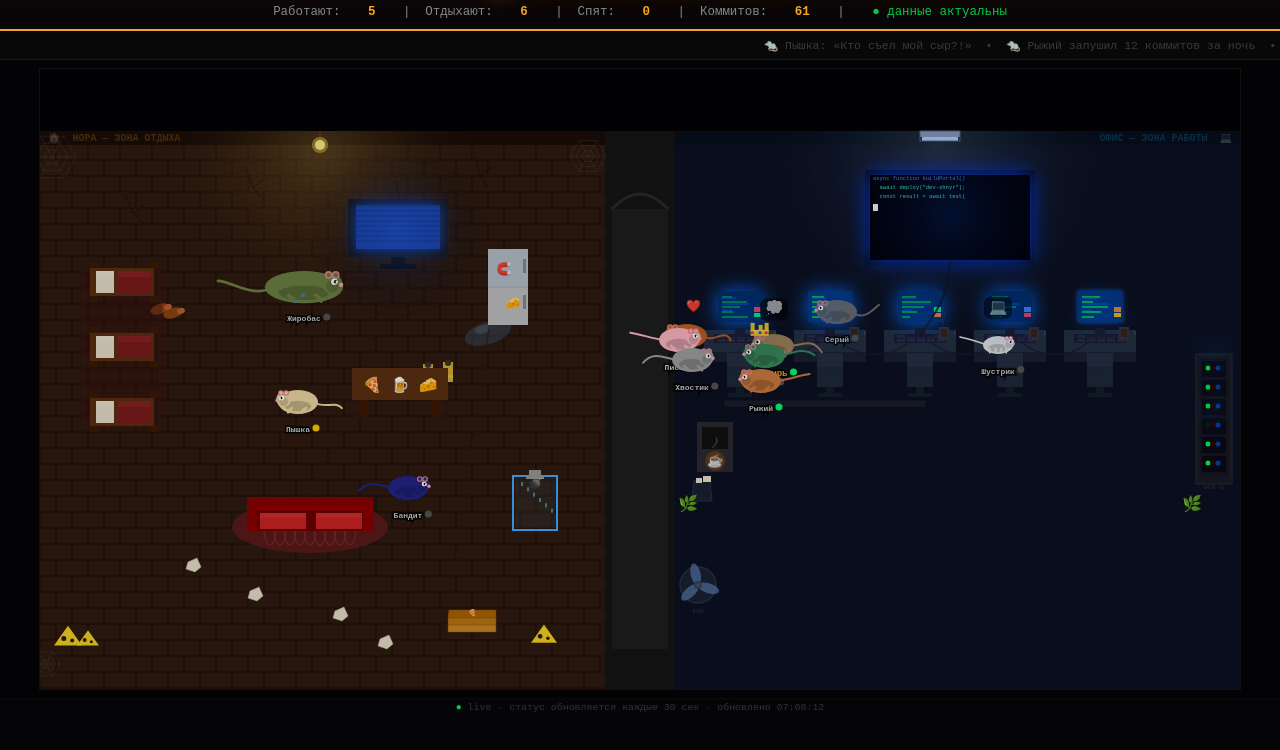
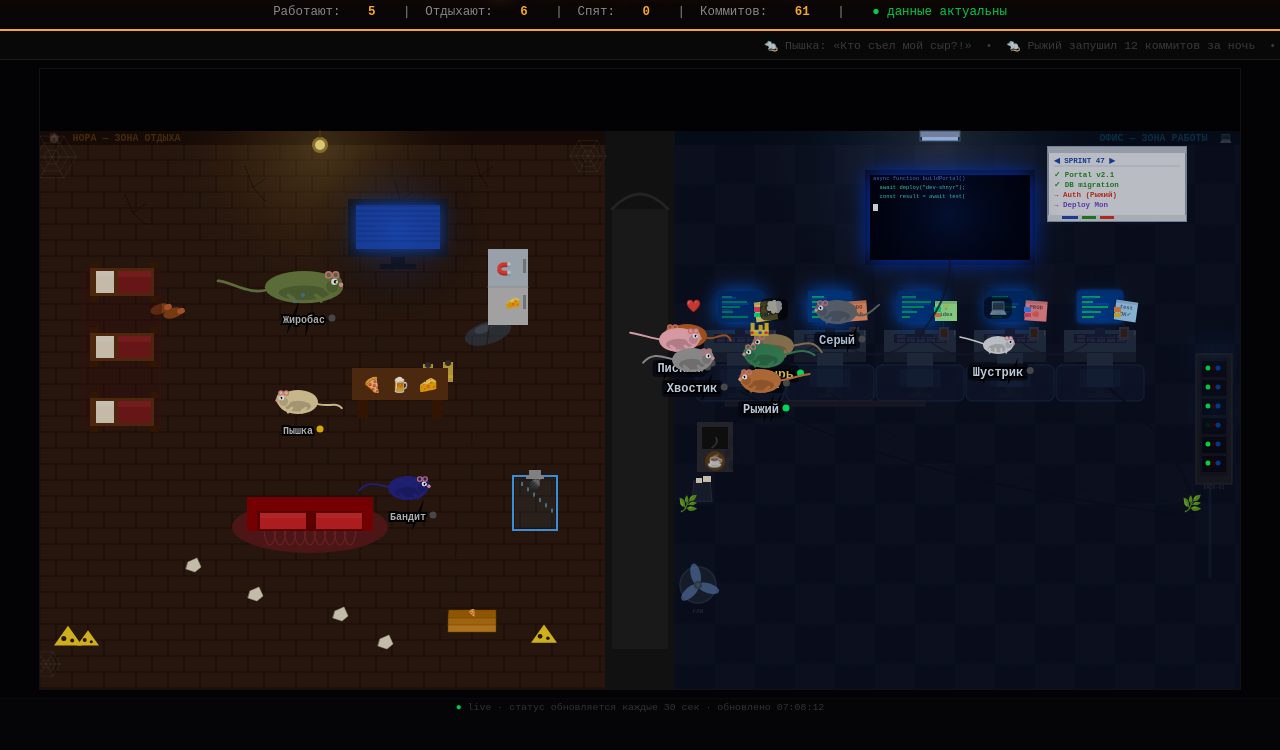
Before and after one commit to denkrupka/rat-nest, a plain HTML site: page index.html in a window 1280 px wide. Shown: the part 50-800 px from the top of the page. Drawn offline with Linux system fonts and the light colour scheme.

Commit message:
🐀 v3: офис детали, крупные имена

```diff
--- a/index.html
+++ b/index.html
@@ -430,11 +430,23 @@ function drawBG() {
   ctx.strokeStyle='#2a2a2a'; ctx.lineWidth=3;
   ctx.beginPath(); ctx.moveTo(572,140); ctx.quadraticCurveTo(600,110,628,140); ctx.stroke();
 
-  // Office floor
+  // Office floor - tile pattern (40x40 with alternating shading)
   ctx.fillStyle='#0b1020'; ctx.fillRect(635,75,565,545);
-  ctx.strokeStyle='#0e1528'; ctx.lineWidth=0.5;
-  for(let y=75;y<620;y+=20){ ctx.beginPath(); ctx.moveTo(635,y); ctx.lineTo(1200,y); ctx.stroke(); }
-  for(let x=635;x<1200;x+=20){ ctx.beginPath(); ctx.moveTo(x,75); ctx.lineTo(x,620); ctx.stroke(); }
+  for(let ty=75;ty<620;ty+=40){
+    for(let tx=635;tx<1200;tx+=40){
+      const even=((Math.floor((tx-635)/40)+Math.floor((ty-75)/40))%2)===0;
+      ctx.fillStyle=even?'rgba(255,255,255,0.013)':'rgba(0,0,0,0.022)';
+      ctx.fillRect(tx,ty,40,40);
+    }
+  }
+  // Main tile grid (40px, visible)
+  ctx.strokeStyle='#0e1830'; ctx.lineWidth=0.7;
+  for(let ty=75;ty<620;ty+=40){ ctx.beginPath(); ctx.moveTo(635,ty); ctx.lineTo(1200,ty); ctx.stroke(); }
+  for(let tx=635;tx<1200;tx+=40){ ctx.beginPath(); ctx.moveTo(tx,75); ctx.lineTo(tx,620); ctx.stroke(); }
+  // Sub-grid (20px, faint)
+  ctx.strokeStyle='rgba(13,20,42,0.45)'; ctx.lineWidth=0.3;
+  for(let ty=75;ty<620;ty+=20){ ctx.beginPath(); ctx.moveTo(635,ty); ctx.lineTo(1200,ty); ctx.stroke(); }
+  for(let tx=635;tx<1200;tx+=20){ ctx.beginPath(); ctx.moveTo(tx,75); ctx.lineTo(tx,620); ctx.stroke(); }
   ctx.fillStyle='#060e1a'; ctx.fillRect(635,62,565,14);
 
   // Zone labels
@@ -719,6 +731,82 @@ function drawCoffeeMachine(x,y) {
 function drawOfficeDecor(dt) {
   fanAngle += dt * 0.005;
   const t = Date.now();
+
+  // === FLOOR MATS UNDER DESKS ===
+  for(let i=0;i<5;i++){
+    const mx=700+i*90;
+    ctx.fillStyle='rgba(16,26,46,0.72)';
+    ctx.beginPath(); ctx.roundRect(mx-44,296,88,36,6); ctx.fill();
+    ctx.strokeStyle='rgba(38,62,98,0.50)'; ctx.lineWidth=1;
+    ctx.stroke();
+    // Weave pattern on mat
+    ctx.strokeStyle='rgba(28,48,80,0.32)'; ctx.lineWidth=0.5;
+    for(let j=0;j<4;j++) ctx.strokeRect(mx-42+j*21,298,19,30);
+    // Mat center highlight
+    ctx.fillStyle='rgba(50,90,150,0.08)';
+    ctx.fillRect(mx-20,300,40,18);
+  }
+
+  // === FLOOR CABLES ROUTING TO SERVER RACK ===
+  ctx.strokeStyle='rgba(12,16,30,0.82)'; ctx.lineWidth=2.5;
+  ctx.beginPath(); ctx.moveTo(1070,320); ctx.bezierCurveTo(1112,354,1144,392,1156,442); ctx.stroke();
+  ctx.strokeStyle='rgba(10,14,28,0.75)'; ctx.lineWidth=2;
+  ctx.beginPath(); ctx.moveTo(700,322); ctx.bezierCurveTo(820,392,960,422,1156,448); ctx.stroke();
+  ctx.strokeStyle='rgba(12,18,34,0.70)'; ctx.lineWidth=1.5;
+  ctx.beginPath(); ctx.moveTo(790,324); ctx.bezierCurveTo(862,382,942,412,1156,436); ctx.stroke();
+  // Cable conduit on floor near wall
+  ctx.strokeStyle='rgba(20,28,48,0.60)'; ctx.lineWidth=3; ctx.lineCap='round';
+  ctx.beginPath(); ctx.moveTo(1170,334); ctx.lineTo(1170,508); ctx.stroke();
+  ctx.strokeStyle='rgba(30,40,65,0.40)'; ctx.lineWidth=1;
+  ctx.beginPath(); ctx.moveTo(1170,334); ctx.lineTo(1170,508); ctx.stroke();
+
+  // === FOOTPRINTS NEAR COFFEE MACHINE ===
+  const fpPairs=[{x:691,y:420},{x:688,y:408},{x:692,y:396},{x:688,y:384},{x:692,y:372}];
+  fpPairs.forEach((fp,i)=>{
+    ctx.fillStyle=`rgba(10,16,30,${0.36-i*0.06})`;
+    ctx.save(); ctx.translate(fp.x,fp.y); ctx.rotate(0.22);
+    ctx.beginPath(); ctx.ellipse(0,0,3,5,0,0,Math.PI*2); ctx.fill();
+    ctx.beginPath(); ctx.ellipse(9,-5,3,5,0,0,Math.PI*2); ctx.fill();
+    ctx.restore();
+  });
+
+  // === WHITEBOARD ON OFFICE WALL ===
+  ctx.fillStyle='#dde0e8'; ctx.fillRect(1008,78,138,74);
+  ctx.strokeStyle='#8899ab'; ctx.lineWidth=2; ctx.strokeRect(1008,78,138,74);
+  ctx.fillStyle='#b0b8c4'; ctx.fillRect(1008,78,138,6);   // top rail
+  ctx.fillStyle='#c8cdd6'; ctx.fillRect(1008,146,138,6);  // bottom tray / ledge
+  // Whiteboard content
+  ctx.font='bold 7.5px Courier New'; ctx.textAlign='left';
+  ctx.fillStyle='#1a44aa'; ctx.fillText('◀ SPRINT 47 ▶',1014,94);
+  ctx.strokeStyle='#aab0bc'; ctx.lineWidth=0.6;
+  ctx.beginPath(); ctx.moveTo(1014,97); ctx.lineTo(1140,97); ctx.stroke();
+  ctx.fillStyle='#228822'; ctx.fillText('✓ Portal v2.1',1014,108);
+  ctx.fillStyle='#228822'; ctx.fillText('✓ DB migration',1014,118);
+  ctx.fillStyle='#cc3322'; ctx.fillText('→ Auth (Рыжий)',1014,128);
+  ctx.fillStyle='#6644cc'; ctx.fillText('→ Deploy Mon',1014,138);
+  // Whiteboard markers on tray
+  ctx.fillStyle='#2244aa'; ctx.fillRect(1022,147,16,3);
+  ctx.fillStyle='#228822'; ctx.fillRect(1042,147,14,3);
+  ctx.fillStyle='#cc3322'; ctx.fillRect(1060,147,14,3);
+
+  // === STICKY NOTES ON MONITOR BEZELS ===
+  const stickyData=[
+    {t:'fix\nCORS',col:'#ffe566'},{t:'TODO\nauth',col:'#ff9966'},{t:'💡\nidea',col:'#aaff99'},
+    {t:'PROD\n🔴',col:'#ff9090'},{t:'test\nOK✓',col:'#aaddff'}
+  ];
+  stickyData.forEach((s,i)=>{
+    const sx=700+i*90+15, sy=232;
+    ctx.save();
+    ctx.translate(sx+11,sy+10);
+    ctx.rotate(-0.14+i*0.07);
+    ctx.shadowBlur=3; ctx.shadowColor='rgba(0,0,0,0.45)';
+    ctx.fillStyle=s.col; ctx.fillRect(-11,-10,22,20);
+    ctx.shadowBlur=0;
+    ctx.fillStyle='rgba(0,0,0,0.10)'; ctx.fillRect(-11,-10,22,3); // fold shadow
+    ctx.fillStyle='rgba(0,0,0,0.55)'; ctx.font='bold 5.5px Courier New'; ctx.textAlign='center';
+    s.t.split('\n').forEach((ln,li)=>ctx.fillText(ln,0,-2+li*7));
+    ctx.restore();
+  });
 
   // === CABLES BETWEEN MONITORS ===
   ctx.strokeStyle='rgba(25,25,45,0.85)'; ctx.lineWidth=1.5;
@@ -1086,13 +1174,21 @@ function drawRat(rat) {
   // NAME + STATUS DOT
   const sd=statusData[d.id];
   const sdCfg=sd?(STATUS_CFG[sd.status]||STATUS_CFG.reserve):STATUS_CFG.reserve;
-  const nameY=y+30+6*(sc-1);
-  ctx.font=`bold ${d.boss?9:8}px Courier New`; ctx.textAlign='center';
-  ctx.strokeStyle='rgba(0,0,0,0.9)'; ctx.lineWidth=3;
+  const inOffice=rat.x>630;
+  const nameY=y+32+6*(sc-1);
+  const nameSz=d.boss?13:(inOffice?12:10);
+  ctx.font=`bold ${nameSz}px Courier New`; ctx.textAlign='center';
+  const nmW=ctx.measureText(d.name).width;
+  // Semi-transparent pill background for readability in office zone
+  if(inOffice){
+    ctx.fillStyle='rgba(4,7,18,0.75)';
+    ctx.beginPath(); ctx.roundRect(x-nmW/2-5,nameY-nameSz,nmW+10,nameSz+5,4); ctx.fill();
+  }
+  ctx.strokeStyle='rgba(0,0,0,0.95)'; ctx.lineWidth=4;
   ctx.strokeText(d.name,x,nameY);
-  ctx.fillStyle=d.boss?'#f5a623':'#cccccc'; ctx.fillText(d.name,x,nameY);
+  ctx.fillStyle=d.boss?'#f5d060':(inOffice?'#ddeeff':'#cccccc'); ctx.fillText(d.name,x,nameY);
   ctx.fillStyle=sdCfg.col;
-  ctx.beginPath(); ctx.arc(x+ctx.measureText(d.name).width*0.5+6,nameY-4,3.5,0,Math.PI*2); ctx.fill();
+  ctx.beginPath(); ctx.arc(x+nmW*0.5+7,nameY-5,3.5,0,Math.PI*2); ctx.fill();
 }
 
 // ─── STATS ────────────────────────────────────────────────────────────────────
```
